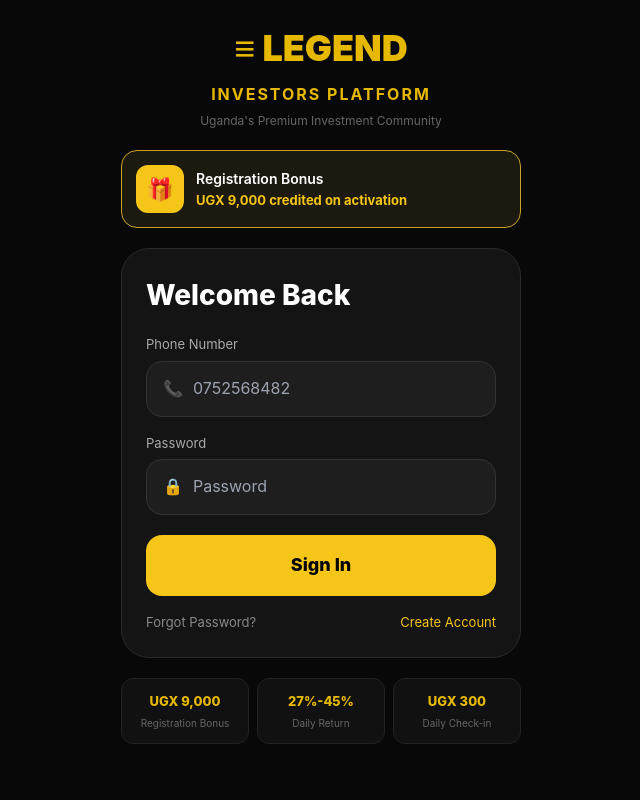
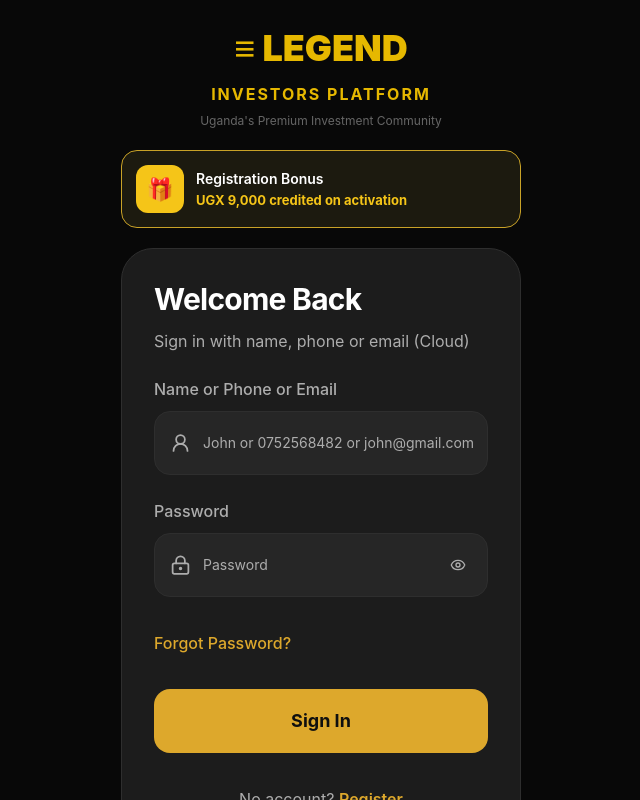
Before and after one commit to millyrahma70-pixel/Legendsnvestors-9bkh56-9bkh56-34623-20261030, a React (Vite) app: page /#/login in a window 1280 px wide. Shown: the top 800 px of the page, without its empty margins (319-959 px from the left). Built offline with nearby package versions, Linux system fonts and the light colour scheme.

Commit message:
Refactor AccountLoginForm to use react-hook-form

```diff
--- a/src/components/forms/AccountLoginForm.tsx
+++ b/src/components/forms/AccountLoginForm.tsx
@@ -1,39 +1,70 @@
-import { useState } from 'react';
 import { Link } from 'react-router-dom';
+import { useForm } from 'react-hook-form';
+import { zodResolver } from '@hookform/resolvers/zod';
+import { UserRound, LockKeyhole, AlertCircle } from 'lucide-react';
+import type { z } from 'zod';
+import { Button } from '@/components/ui/button';
+import AuthField from '@/components/forms/AuthField';
+import { loginSchema } from '@/lib/siteValidations';
+import { useSharedLogin } from '@/hooks/useSharedLogin';
 
-export default function AccountLoginForm({ onForgot }: { onForgot?: () => void }) {
-  const [phone, setPhone] = useState('');
-  const [password, setPassword] = useState('');
+interface Props { onForgot: () => void }
 
-  const wrap: any = { background: '#1e1e1e', border: '1px solid #333', borderRadius: '16px', padding: '14px 16px', display: 'flex', alignItems: 'center', marginTop: '6px' };
-  const inp: any = { background: 'transparent', border: 'none', outline: 'none', color: 'white', width: '100%', fontSize: '16px' };
-  const label: any = { color: '#aaa', fontSize: '13px', marginTop: '16px', display: 'block' };
+export default function AccountLoginForm({ onForgot }: Props) {
+  const { login, busy } = useSharedLogin();
 
-  const onLogin = () => {
-    if (!phone.trim() || !password) return alert('Enter phone and password');
-    try {
-      const users = JSON.parse(localStorage.getItem('legend_users') || '[]');
-      const user = users.find((u: any) => u.phone === phone.trim() && u.password === password);
-      if (!user) return alert('Wrong phone or password! Please Register first.');
-      localStorage.setItem('legend_current_user', JSON.stringify(user));
-      window.location.href = window.location.origin + window.location.pathname + '#/dashboard';
-    } catch (e: any) {
-      alert('Error: ' + e.message);
-    }
-  };
+  const { register, handleSubmit, formState: { errors } } = useForm<z.infer<typeof loginSchema>>({
+    resolver: zodResolver(loginSchema),
+    defaultValues: { identifier: '', password: '' }
+  });
 
   return (
-    <div style={{ background: '#141414', border: '1px solid #2a2a2a', borderRadius: '28px', padding: '24px' }}>
-      <h2 style={{ fontSize: '28px', fontWeight: 800, margin: 0, color: 'white' }}>Welcome Back</h2>
-      <label style={label}>Phone Number</label>
-      <div style={wrap}>📞 <input value={phone} onChange={e=>setPhone(e.target.value)} placeholder="0752568482" style={{ ...inp, marginLeft: '10px' }} /></div>
-      <label style={label}>Password</label>
-      <div style={wrap}>🔒 <input value={password} onChange={e=>setPassword(e.target.value)} type="password" placeholder="Password" style={{ ...inp, marginLeft: '10px' }} /></div>
-      <button onClick={onLogin} style={{ width: '100%', background: '#f5c518', color: 'black', fontWeight: 800, padding: '16px', borderRadius: '16px', border: 'none', fontSize: '18px', marginTop: '20px' }}>Sign In</button>
-      <div style={{ display: 'flex', justifyContent: 'space-between', marginTop: '16px' }}>
-        <button type="button" onClick={onForgot} style={{ background: 'none', border: 'none', color: '#888', fontSize: '13px' }}>Forgot Password?</button>
-        <Link to="/register" style={{ color: '#f5c518', fontSize: '13px' }}>Create Account</Link>
+    <form onSubmit={handleSubmit(values => login.mutate(values))} className="auth-panel space-y-6" aria-labelledby="login-title">
+      <div className="space-y-3">
+        <h2 id="login-title" className="text-3xl font-bold tracking-tight">Welcome Back</h2>
+        <p className="text-base text-muted-foreground">Sign in with name, phone or email (Cloud)</p>
       </div>
-    </div>
+
+      <AuthField
+        label="Name or Phone or Email"
+        icon={UserRound}
+        registration={register('identifier')}
+        placeholder="John or 0752568482 or john@gmail.com"
+        error={errors.identifier?.message}
+        autoComplete="username"
+        disabled={busy}
+      />
+
+      <AuthField
+        label="Password"
+        icon={LockKeyhole}
+        type="password"
+        registration={register('password')}
+        placeholder="Password"
+        error={errors.password?.message}
+        autoComplete="current-password"
+        disabled={busy}
+      />
+
+      <Button type="button" variant="link" onClick={onForgot} disabled={busy} className="h-11 justify-start p-0 text-base font-medium text-primary">
+        Forgot Password?
+      </Button>
+
+      {login.isError && (
+        <p role="alert" className="flex items-start gap-2 text-[hsl(var(--error))]">
+          <AlertCircle size={20} className="mt-1 shrink-0" aria-hidden="true" />
+          {login.error.message}
+        </p>
+      )}
+
+      <Button type="submit" disabled={busy} className="auth-submit h-16 w-full rounded-2xl text-lg font-bold">
+        {login.isPending ? 'Signing in...' : busy ? 'Restoring session...' : 'Sign In'}
+      </Button>
+
+      <p className="text-center text-base text-muted-foreground">
+        No account? <Link to="/register" className="inline-flex min-h-11 items-center font-semibold text-primary hover:opacity-80">Register</Link>
+      </p>
+      <p className="text-center text-base text-muted-foreground">One sign-in for members and administrators. Admin can see all logins in cloud.</p>
+    </form>
   );
 }
```
